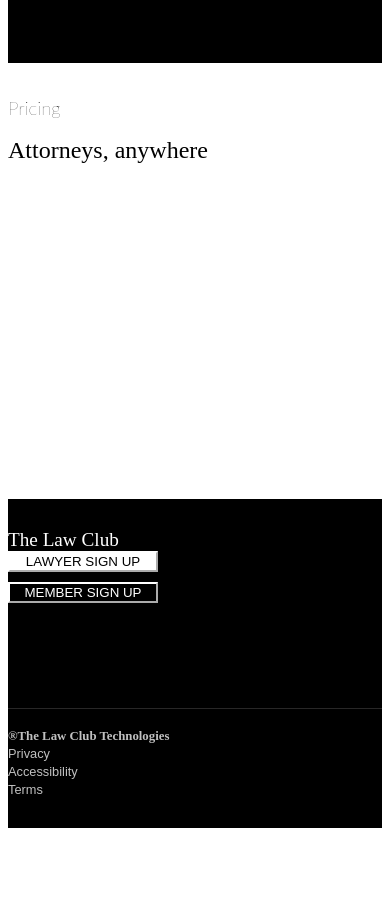
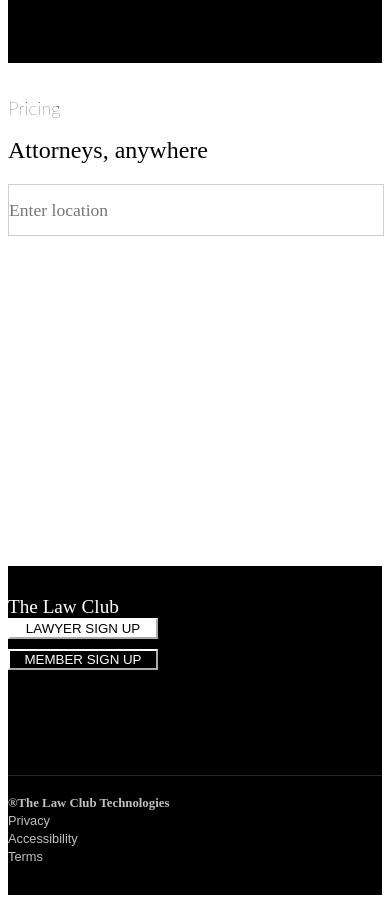
Before and after one commit to HPrieto/iLawyerNow.com, a React app: page / in a window 390 px wide. Shown: the part 2660-3563 px from the top of the page. Before the commit the page ends 3496 px from the top, so only its background shows below. Built offline with nearby package versions, Linux system fonts and the light colour scheme; the HTML template or start-up script is replaced by a standard one.

Commit message:
map section input created

```diff
--- a/src/component/layout/Home.js
+++ b/src/component/layout/Home.js
@@ -32,6 +32,12 @@
 	}
 	onClick(event) {
 		console.log('Event: ' + event.target.id + " clicked!")
+	}
+	onChange(even) {
+		console.log('Event: ' + event.target.id + ": " + event.target.value)
+	}
+	destinationClicked(event) {
+		console.log('Event: ' + event.target.id + ": " + event.target.value)
 	}
 	render() {
 		let tanColor = '#F7F7F8';
@@ -111,6 +117,14 @@
 						<div className="col-xs-12 col-sm-5 col-md-4 col-lg-4 col-xl-4 map-section-txt">
 							<h3>Pricing</h3>
 							<h2>Attorneys, anywhere</h2>
+							<div className='map-section-input col-xs-12 col-sm-8 col-md-8 zero-margin zero-padding'>
+								<div className='col-xs-10 col-sm-10 col-md-10 col-lg-10 col-xl-10 zero-padding zero-margin'>
+									<input type='text' placeholder="Enter location" id='userlocation' className='form-control form-userlocation form-input zero-padding' onChange={this.onChange.bind(this)} />
+								</div>
+								<div className='col-xs-2 col-sm-2 col-md-2 col-lg-2 col-xl-2 zero-padding zero-margin'>
+									<span onClick={this.destinationClicked.bind(this)} className="input-group-addon" style={{border: 'none', height: 50, backgroundColor: '#C6C6C6', color: 'white', fontSize: '1.5em'}}><i className="glyphicon glyphicon-menu-right"></i></span>
+								</div>
+							</div>
 						</div>
 						<div className="zero-margin zero-padding col-xs-12 col-sm-7 col-md-8 col-lg-8 col-xl-8">
 							<div className="map-container">
--- a/src/component/layout/layout.css
+++ b/src/component/layout/layout.css
@@ -126,6 +126,18 @@
 	height: 500px;
 }
 
+.map-section-input {
+	width: 100%;
+	border-style: solid !important;
+	border-width: 0.1em !important;
+	border-color: #CECECE !important;
+}
+
+.form-userlocation {
+	border-radius: 0;
+	border: none;
+}
+
 .footer-section {
 	padding-top: 30px;
 	padding-bottom: 30px;
@@ -232,12 +244,18 @@
 	.footer-top h1 {
 		font-size: 1.2em;
 	}
+	.map-section-input {
+		width: 100% !important;
+	}
 }
 
 /* GRID sm -> med */
 @media screen and (min-width: 576px) and (max-width: 768px) {
 	.footer-top h1 {
 		font-size: 1.0em;
+	}
+	.map-section-input {
+		width: 60%;
 	}
 }
 
@@ -253,8 +271,8 @@
 	.map-section-txt h3 {
 		padding-top: 15px !important;
 	}
-	.map-section-txt h2 {
-		padding-bottom: 15px !important;
+	.map-section-input {
+		margin-bottom: 30px !important;
 	}
 }
 
```
Also changed, not shown: public/build/bundle.js, 1 other file (tests, documents, lock files or other folders).
